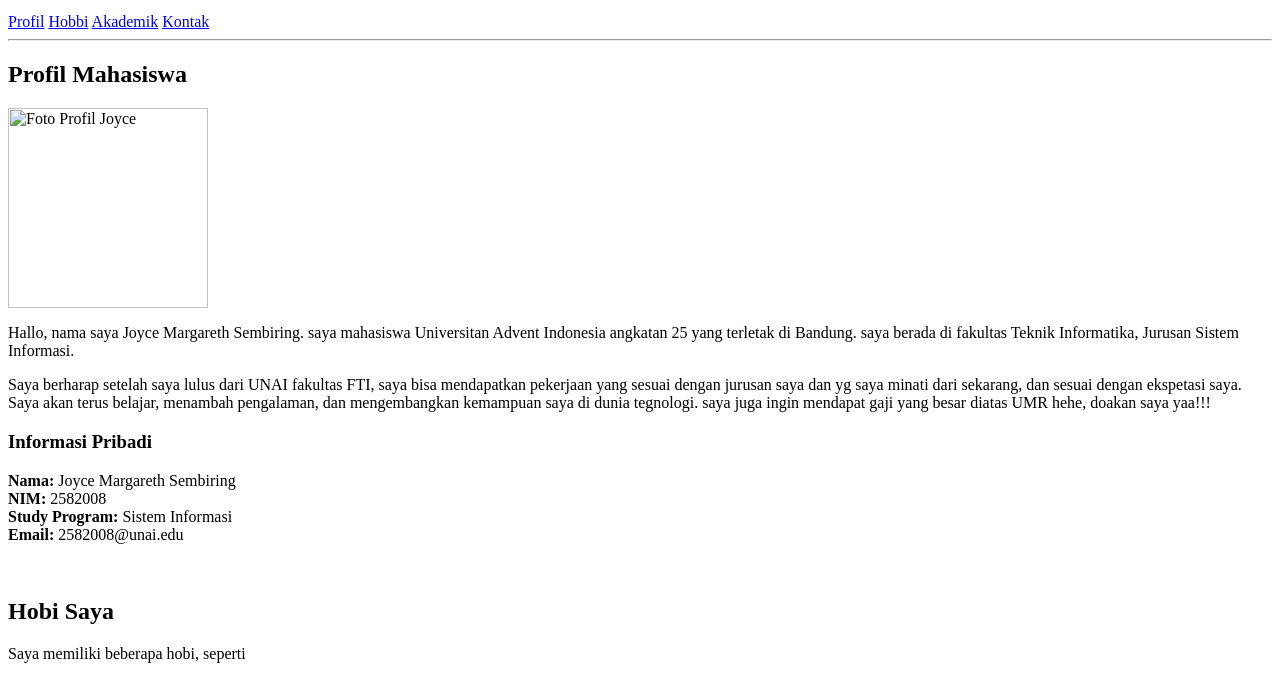
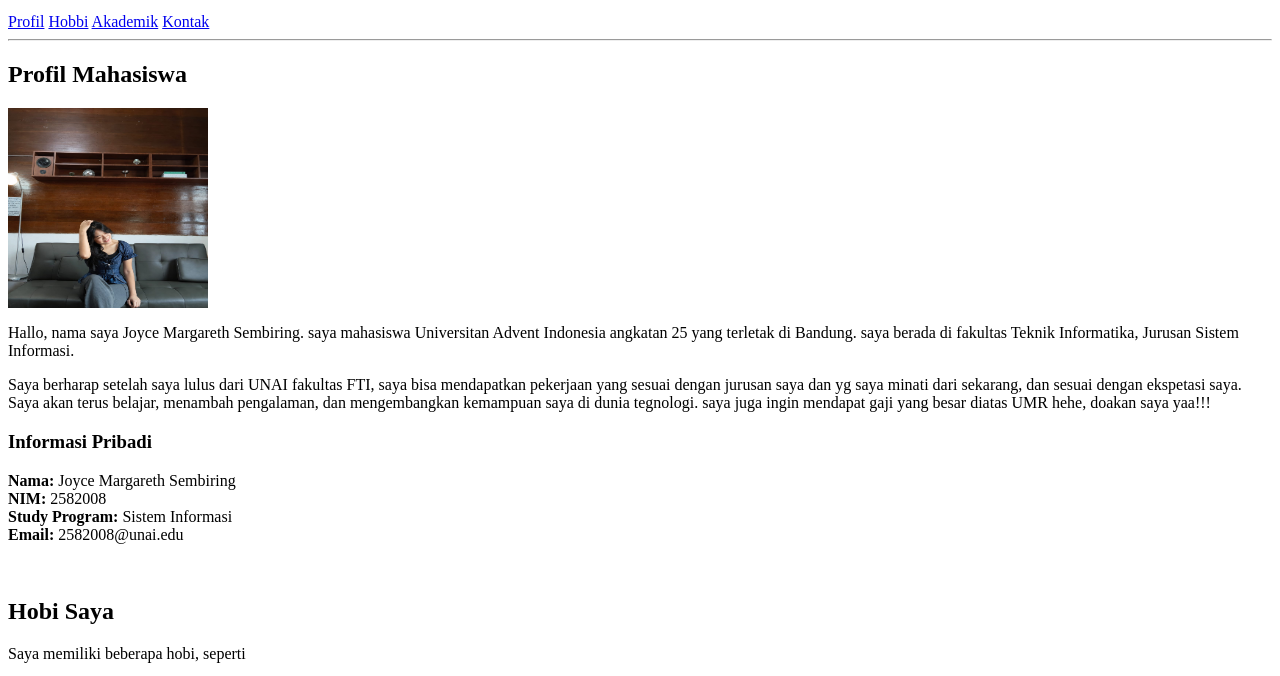
Before and after one commit to joyce-2582008/web1-2582008-joyce-margareth.vercel.app, a plain HTML site: page 16sep-joycezly.html in a window 1280 px wide. Shown: the part 87-763 px from the top of the page. Drawn offline with Linux system fonts and the light colour scheme.

Commit message:
Update 16sep-joycezly.html

```diff
--- a/16sep-joycezly.html
+++ b/16sep-joycezly.html
@@ -21,7 +21,7 @@
             <section id=" profil">
                 <h2>Profil Mahasiswa</h2>
                 <img
-                    src="fotoku.jpg"
+                    src="fotoku.jpg.jpeg"
                     alt="Foto Profil Joyce"
                     width="200"
                     height="200"
```
